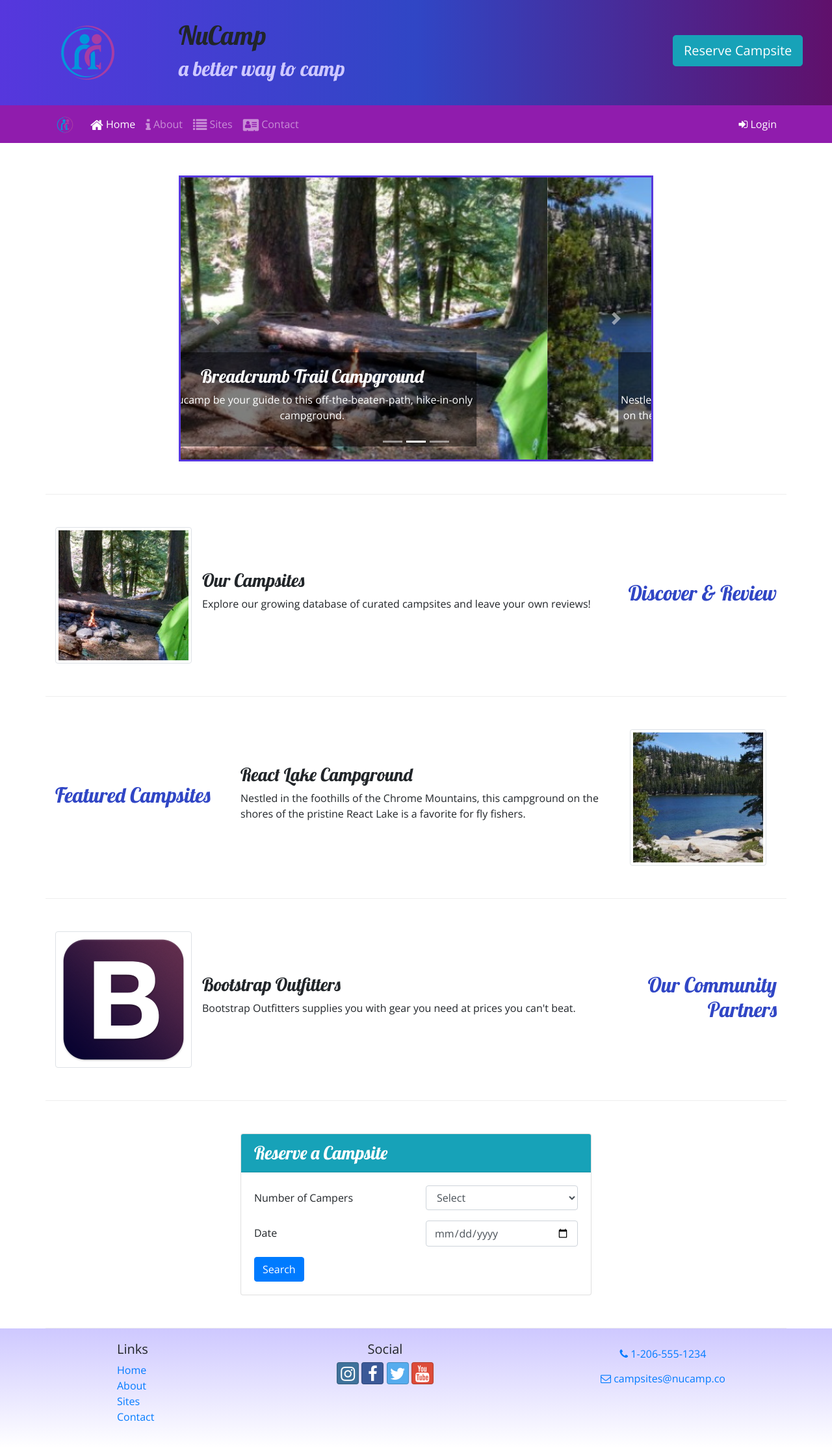
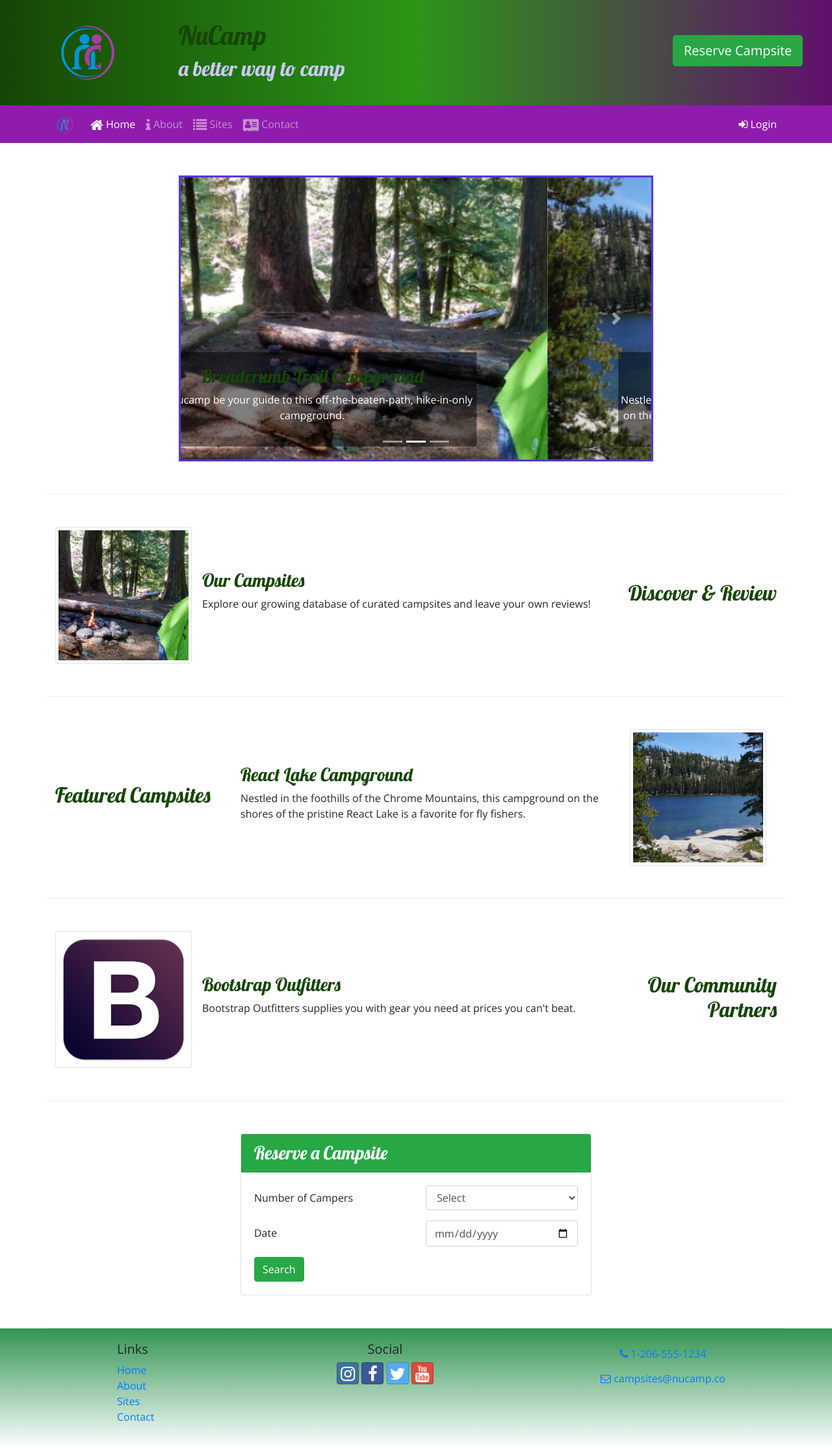
Before and after one commit to ramstush/nucamp-bootstrap, a website: page index.html in a window 1280 px wide. Shown: the whole page at 65% size. Drawn offline with nearby package versions, Linux system fonts and the light colour scheme.

Commit message:
modified the css into a Joker theme

```diff
--- a/css/styles.css
+++ b/css/styles.css
@@ -5,11 +5,12 @@ body {
 h1,
 h2,
 h3 {
-    font-family: "Lobster", cursive
+    font-family: "Lobster", cursive;
+    color: rgb(21,70,6);
 }
 
 h2 {
-    color: #3046C5;
+    color: rgb(21,70,6);
 }
 
 header h2 {
@@ -17,14 +18,14 @@ header h2 {
 }
 
 .site-footer {
-    background-image: linear-gradient(#CEC8FF, white);
+    background-image: linear-gradient(rgb(49, 148, 82), white);
     padding: 20px 0px;
 }
 
 .jumbotron {
     margin: 0;
     padding: 30px;
-    background-image: linear-gradient(to right, #5637DD, #3046C5, #60106B);
+    background-image: linear-gradient(to right, rgb(21, 70, 6), rgb(43, 150, 22), #60106B);
 }
 
 .row-content {
--- a/index.html
+++ b/index.html
@@ -31,7 +31,7 @@
 
         </div>
         <div class="col col-md-4 col-xl-2">
-          <a class="btn btn-info btn-lg mt-4" href="#reserveForm" role="button" data-toggle="tooltip"
+          <a class="btn btn-success btn-lg mt-4" href="#reserveForm" role="button" data-toggle="tooltip"
             data-placement="bottom" data-html="true" title="Or call us at <br /><strong>1-206-555-1234</strong>">Reserve
             Campsite</a>
         </div>
@@ -88,7 +88,7 @@
               </div>
               <div class="form-row">
                 <button type="button" class="btn btn-secondary btn-sm ml-auto" data-dismiss="modal">Cancel</button>
-                <button type="submit" class="btn btn-primary btn-sm ml-1">Sign in</button>
+                <button type="submit" class="btn btn-success btn-sm ml-1">Sign in</button>
               </div>
             </form>
 
@@ -195,7 +195,7 @@
     <div class="row row-content align-items-center">
       <div class="col-sm-6 mx-auto">
         <div class="card">
-          <h3 class="card-header bg-info text-white">Reserve a Campsite</h3>
+          <h3 class="card-header bg-success text-white">Reserve a Campsite</h3>
           <div class="card-body">
             <form id="reserveForm">
               <div class="row form-group">
@@ -221,7 +221,7 @@
               </div>
               <div class="row">
                 <div class="col">
-                  <button type="submit" class="btn btn-primary">Search</button>
+                  <button type="submit" class="btn btn-success">Search</button>
                 </div>
               </div>
             </form>
```
Also changed, not shown: aboutus.html (+3 -3 lines), contactus.html (+1 -1 lines).
